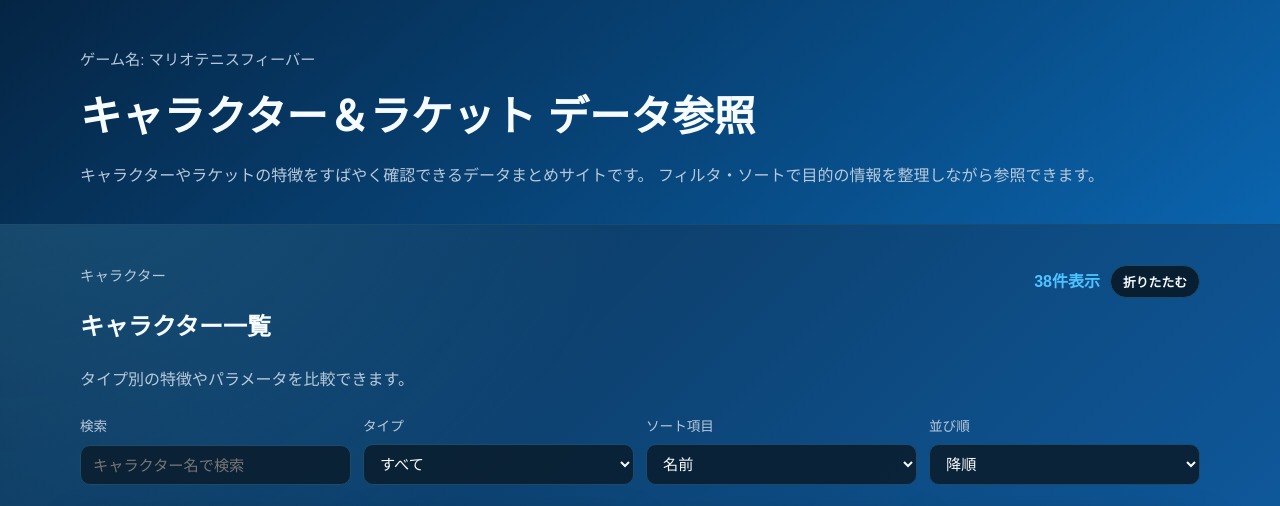
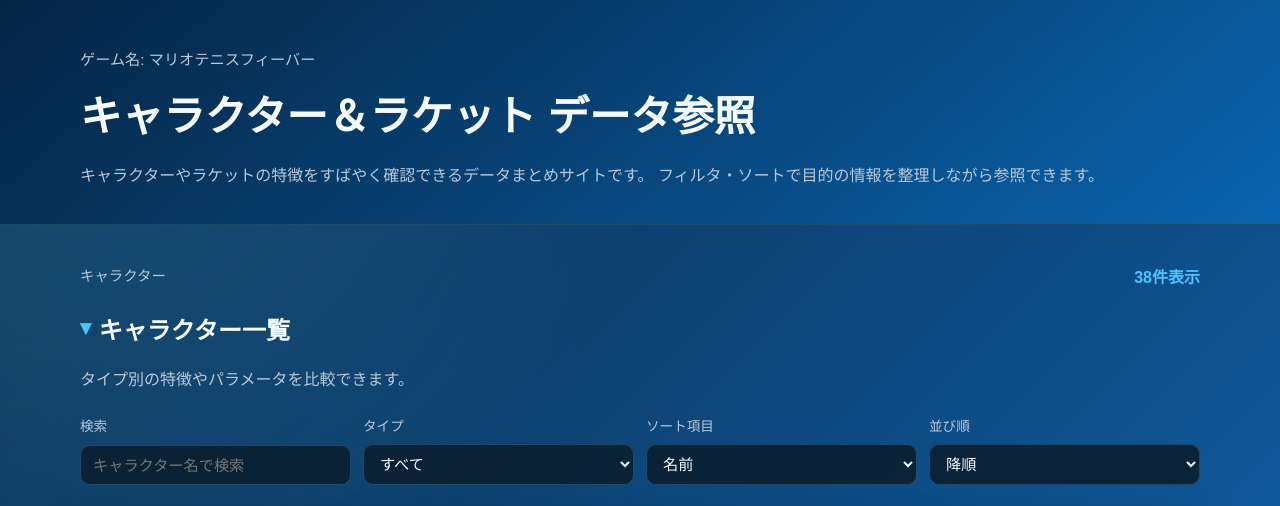
Before and after one commit to LuNaClock/Mario_Tennis_Fever_Explorer, a plain HTML site: page index.html in a window 1280 px wide. Shown: the top 506 px of the page. Drawn offline with Linux system fonts and the light colour scheme.

Commit message:
折りたたみトグルを見出し内に統合し視認性を改善

```diff
--- a/css/style.css
+++ b/css/style.css
@@ -92,21 +92,34 @@ img {
   gap: 10px;
 }
 
-.section-collapse-toggle {
-  border: 1px solid var(--border);
-  background: rgba(8, 26, 42, 0.9);
+.section-title-toggle {
+  border: none;
+  background: none;
   color: var(--text);
-  border-radius: 999px;
-  padding: 6px 12px;
-  font-size: 0.8rem;
-  font-weight: 700;
+  padding: 0;
+  font-size: inherit;
+  font-weight: inherit;
   cursor: pointer;
+  display: inline-flex;
+  align-items: center;
+  gap: 8px;
 }
 
-.section-collapse-toggle[aria-expanded="false"] {
+.section-title-toggle::before {
+  content: "▾";
   color: var(--accent);
-  border-color: var(--accent);
-  background: var(--accent-soft);
+  font-size: 0.9em;
+  transition: transform 0.2s ease;
+}
+
+.section-title-toggle[aria-expanded="false"]::before {
+  transform: rotate(-90deg);
+}
+
+.section-title-toggle:focus-visible {
+  outline: 2px solid var(--accent);
+  outline-offset: 4px;
+  border-radius: 6px;
 }
 
 .section-content[hidden] {
--- a/index.html
+++ b/index.html
@@ -24,12 +24,15 @@
       <div class="section-header">
         <div>
           <p class="section-eyebrow">キャラクター</p>
-          <h2>キャラクター一覧</h2>
+          <h2>
+            <button type="button" class="section-title-toggle" data-collapse-target="character-content" aria-expanded="true">
+              <span>キャラクター一覧</span>
+            </button>
+          </h2>
           <p class="section-description">タイプ別の特徴やパラメータを比較できます。</p>
         </div>
         <div class="section-header-actions">
           <div class="section-meta" id="character-count"></div>
-          <button type="button" class="section-collapse-toggle" data-collapse-target="character-content" aria-expanded="true">折りたたむ</button>
         </div>
       </div>
 
@@ -96,12 +99,15 @@
       <div class="section-header">
         <div>
           <p class="section-eyebrow">ラケット</p>
-          <h2>ラケット一覧</h2>
+          <h2>
+            <button type="button" class="section-title-toggle" data-collapse-target="racket-content" aria-expanded="true">
+              <span>ラケット一覧</span>
+            </button>
+          </h2>
           <p class="section-description">効果やタイミングを比較できます。</p>
         </div>
         <div class="section-header-actions">
           <div class="section-meta" id="racket-count"></div>
-          <button type="button" class="section-collapse-toggle" data-collapse-target="racket-content" aria-expanded="true">折りたたむ</button>
         </div>
       </div>
 
--- a/js/main.js
+++ b/js/main.js
@@ -407,7 +407,7 @@ function setupMobileSectionNav() {
 
 
 function setupSectionCollapse() {
-  const toggles = Array.from(document.querySelectorAll(".section-collapse-toggle"));
+  const toggles = Array.from(document.querySelectorAll(".section-title-toggle"));
 
   toggles.forEach((toggle) => {
     const targetId = toggle.dataset.collapseTarget;
@@ -419,7 +419,6 @@ function setupSectionCollapse() {
 
     const updateState = (isExpanded) => {
       toggle.setAttribute("aria-expanded", String(isExpanded));
-      toggle.textContent = isExpanded ? "折りたたむ" : "展開する";
       content.hidden = !isExpanded;
     };
 
```
